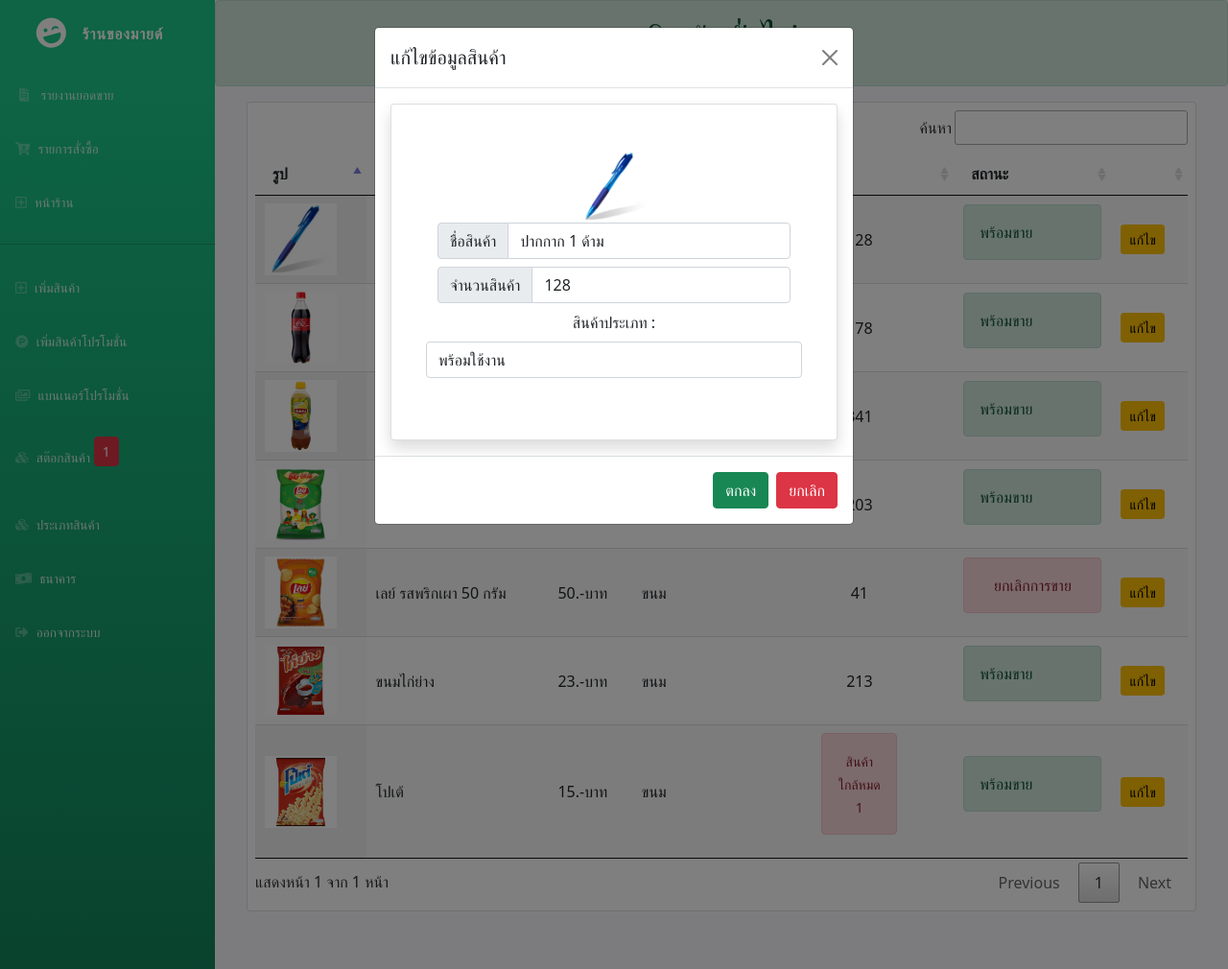
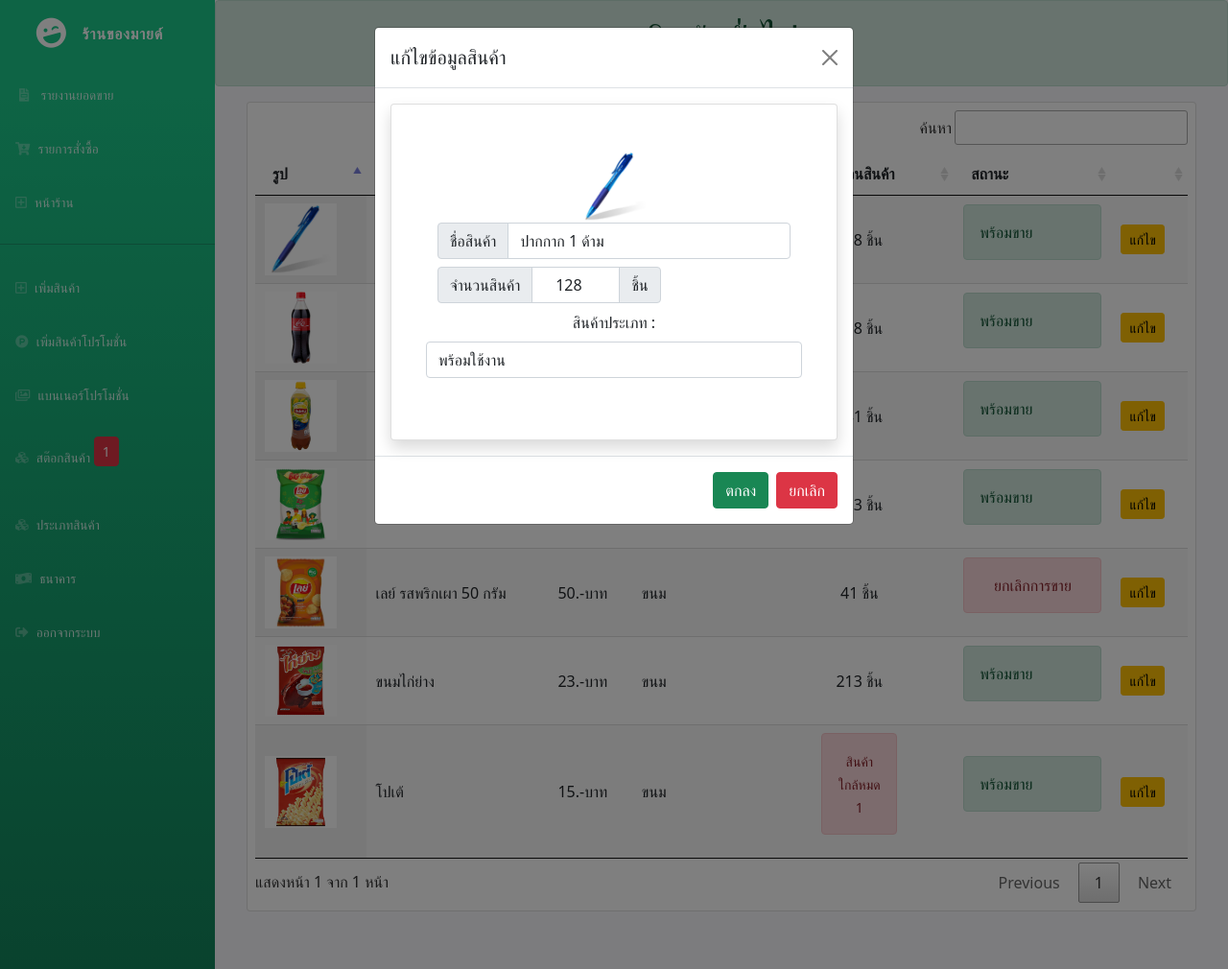
Before and after one commit to nitipoom42/Project_Rmutt, a PHP site: page /stock.php in a window 1280 px wide, after a click on "แก้ไข". Shown: the whole page at 96% size. Run offline with PHP 8.4, Linux system fonts and the light colour scheme; a user stored in the database is signed in; data comes from the database, SQL or seed files in the repository; some libraries are stand-ins or nearby versions.

Commit message:
เพิ่มคำต่อ ท้าย ชิ้น ของจำนวนสินค้า

```diff
--- a/Admin/stock.php
+++ b/Admin/stock.php
@@ -86,7 +86,7 @@ $result_status_product = $smtm_status_product->fetchall(PDO::FETCH_ASSOC);
                                     <th>ชื่อสินค้า</th>
                                     <th>ราคา</th>
                                     <th>ประเภทสินค้า</th>
-                                    <th>จำนวน</th>
+                                    <th class="text-center">จำนวนสินค้า</th>
                                     <th>สถานะ</th>
                                     <th></th>
                                 </tr>
@@ -112,7 +112,7 @@ $result_status_product = $smtm_status_product->fetchall(PDO::FETCH_ASSOC);
 
                                             <?php   } ?>
                                             <?php if ($row_stock['QTY_Product'] >= 20) { ?>
-                                                <?php echo $row_stock['QTY_Product'] ?>
+                                                <?php echo $row_stock['QTY_Product'] ?> ชิ้น
                                             <?php   } ?>
 
                                         </td>
@@ -154,8 +154,10 @@ $result_status_product = $smtm_status_product->fetchall(PDO::FETCH_ASSOC);
                                                                     <input name="NAME_Product" type="text" class="form-control" value="<?php echo $row_stock['NAME_Product'] ?>">
                                                                 </div>
                                                                 <div class="input-group mb-2">
+
                                                                     <span class="input-group-text" id="basic-addon1">จำนวนสินค้า</span>
-                                                                    <input name="QTY_Product" type="text" class="form-control" value="<?php echo $row_stock['QTY_Product'] ?>">
+                                                                    <input name="QTY_Product" type="number" class="form-control col-3 text-center" value="<?php echo $row_stock['QTY_Product'] ?>">
+                                                                    <span class="input-group-text" id="basic-addon1">ชิ้น</span>
                                                                 </div>
 
 
```
Also changed, not shown: Admin/stock_promotion.php (+4 -3 lines).
